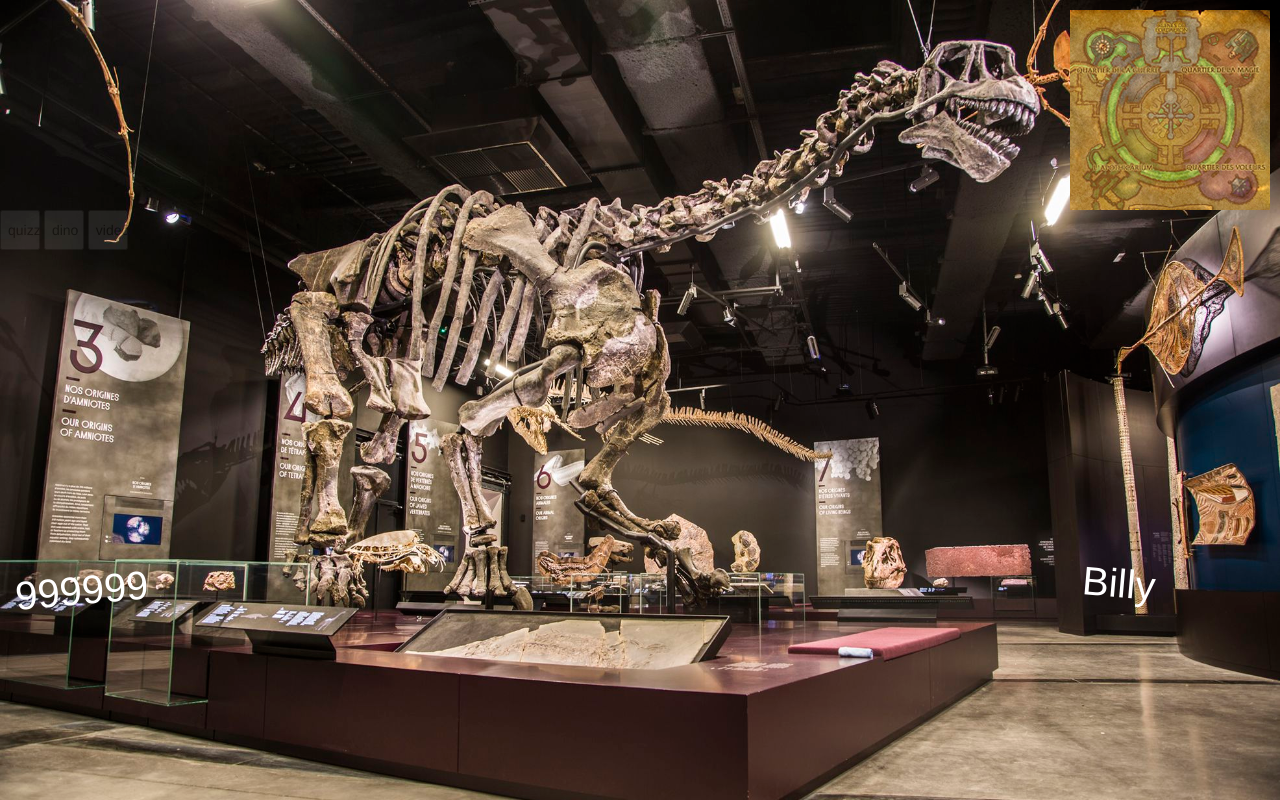
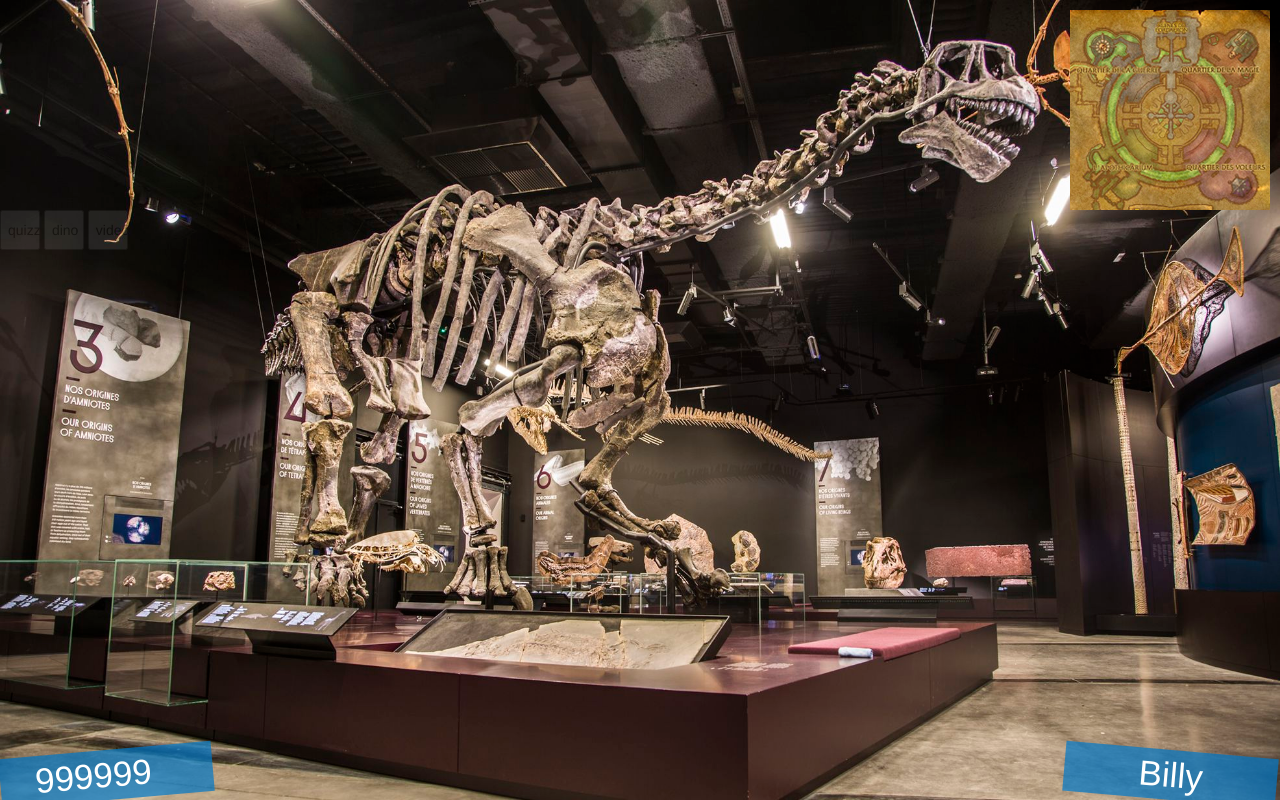
Before and after one commit to Kranck/MuseeDinosaures, a PHP site: page / in a window 1280 px wide. Run offline with PHP 8.4, Linux system fonts and the light colour scheme; some libraries are stand-ins or nearby versions.

Commit message:
style update

```diff
--- a/styles.css
+++ b/styles.css
@@ -18,19 +18,36 @@ div.container-fluid > div.row > button.hidden_button{
   opacity: 0.1;
 }
 
+div#hud {
+  position: relative;
+  height: 400px;
+}
+
 div.container-fluid > div.row > div.hud{
-  margin-top: 310px;
   color: white;
-  font-size: 40;
-  font-weight: 500
+  font-size: 35px;
+  font-weight: 500;
 }
 
 div.container-fluid > div.row > div#score{
+  position: absolute;
+  padding-left: 35px;
   -webkit- transform: rotateZ(-5deg);
   transform: rotateZ(-5deg);
 }
 
 div.container-fluid > div.row > div#player_name{
+  position: absolute;
+  right: 3px;
+  text-align: center;
   -webkit- transform: rotateZ(5deg);
   transform: rotateZ(5deg);
 }
+
+/* Commun à div#score et div#player_name */
+
+div#score, div#player_name {
+    bottom: 0;
+    background-color: rgba(0,120,200,0.7);
+    height: 50px;
+}
```
